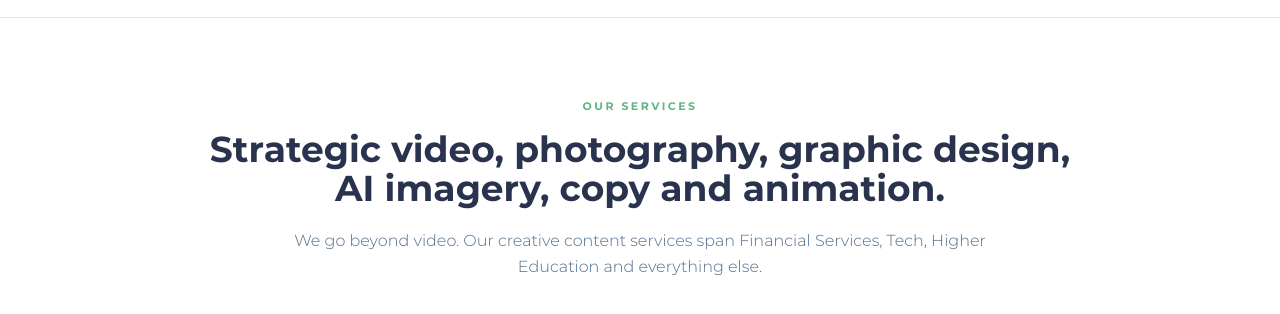
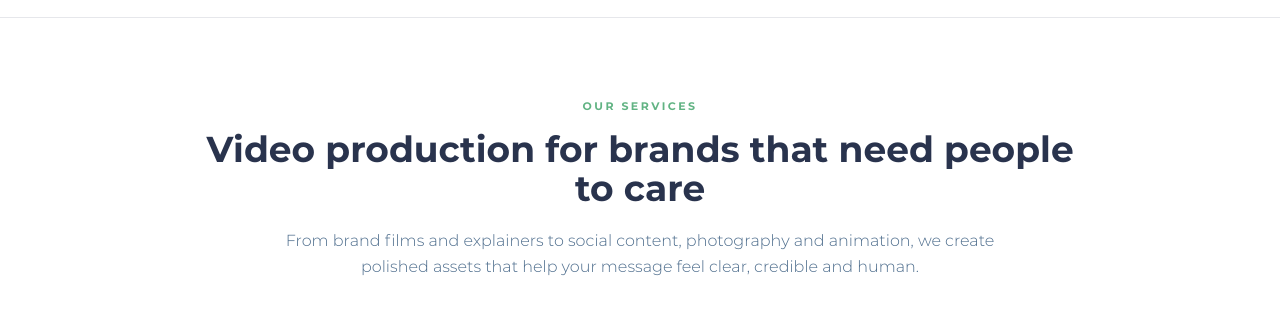
Before and after one commit to titusmaclaren/bif-homepage, a Next.js app: page / in a window 1280 px wide. Shown: the part 3960-4274 px from the top of the page. Built offline with nearby package versions, Linux system fonts and the light colour scheme; grey boxes are pictures that could not be loaded.

Commit message:
Update homepage services copy

```diff
--- a/app/components/ServicesGrid.tsx
+++ b/app/components/ServicesGrid.tsx
@@ -74,11 +74,11 @@ export function ServicesGrid() {
             Our services
           </p>
           <h2 className="font-bold text-navy text-3xl md:text-4xl leading-[1.08]">
-            Strategic video, photography, graphic design, AI imagery, copy and animation.
+            Video production for brands that need people to care
           </h2>
           <p className="mt-5 text-base text-slate font-light leading-relaxed max-w-3xl mx-auto">
-            We go beyond video. Our creative content services span Financial Services,
-            Tech, Higher Education and everything else.
+            From brand films and explainers to social content, photography and animation,
+            we create polished assets that help your message feel clear, credible and human.
           </p>
         </div>
 
```
